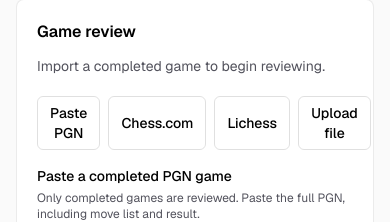
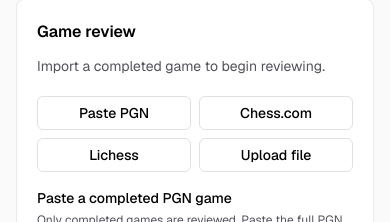
Before and after one commit to Ibem-ux/learn-review-chess, a Next.js app: page / in a window 390 px wide. Shown: the part 787-1009 px from the top of the page. Built offline with nearby package versions, Linux system fonts and the light colour scheme.

Commit message:
fix loading text contrast and responsive import tab layout

```diff
--- a/src/features/chess/ReviewWorkspace.tsx
+++ b/src/features/chess/ReviewWorkspace.tsx
@@ -201,7 +201,7 @@
         )}
 
         <div
-          className="mt-5 flex w-full gap-2"
+          className="mt-5 grid w-full grid-cols-2 gap-2 sm:grid-cols-4"
           role="group"
           aria-label="Import method"
         >
@@ -209,7 +209,7 @@
             type="button"
             aria-pressed={importMethod === "paste"}
             onClick={() => handleMethodChange("paste")}
-            className="flex-1 rounded-md border border-black/[.12] px-3 py-1.5 text-sm font-medium text-black transition-colors hover:bg-black/[.04] disabled:cursor-not-allowed disabled:opacity-50 dark:border-white/[.2] dark:text-zinc-50 dark:hover:bg-white/[.08]"
+            className="flex-1 whitespace-nowrap rounded-md border border-black/[.12] px-3 py-1.5 text-sm font-medium text-black transition-colors hover:bg-black/[.04] disabled:cursor-not-allowed disabled:opacity-50 dark:border-white/[.2] dark:text-zinc-50 dark:hover:bg-white/[.08]"
           >
             Paste PGN
           </button>
@@ -217,7 +217,7 @@
             type="button"
             aria-pressed={importMethod === "chesscom"}
             onClick={() => handleMethodChange("chesscom")}
-            className="flex-1 rounded-md border border-black/[.12] px-3 py-1.5 text-sm font-medium text-black transition-colors hover:bg-black/[.04] disabled:cursor-not-allowed disabled:opacity-50 dark:border-white/[.2] dark:text-zinc-50 dark:hover:bg-white/[.08]"
+            className="flex-1 whitespace-nowrap rounded-md border border-black/[.12] px-3 py-1.5 text-sm font-medium text-black transition-colors hover:bg-black/[.04] disabled:cursor-not-allowed disabled:opacity-50 dark:border-white/[.2] dark:text-zinc-50 dark:hover:bg-white/[.08]"
           >
             Chess.com
           </button>
@@ -225,7 +225,7 @@
             type="button"
             aria-pressed={importMethod === "lichess"}
             onClick={() => handleMethodChange("lichess")}
-            className="flex-1 rounded-md border border-black/[.12] px-3 py-1.5 text-sm font-medium text-black transition-colors hover:bg-black/[.04] disabled:cursor-not-allowed disabled:opacity-50 dark:border-white/[.2] dark:text-zinc-50 dark:hover:bg-white/[.08]"
+            className="flex-1 whitespace-nowrap rounded-md border border-black/[.12] px-3 py-1.5 text-sm font-medium text-black transition-colors hover:bg-black/[.04] disabled:cursor-not-allowed disabled:opacity-50 dark:border-white/[.2] dark:text-zinc-50 dark:hover:bg-white/[.08]"
           >
             Lichess
           </button>
@@ -233,7 +233,7 @@
             type="button"
             aria-pressed={importMethod === "file"}
             onClick={() => handleMethodChange("file")}
-            className="flex-1 rounded-md border border-black/[.12] px-3 py-1.5 text-sm font-medium text-black transition-colors hover:bg-black/[.04] disabled:cursor-not-allowed disabled:opacity-50 dark:border-white/[.2] dark:text-zinc-50 dark:hover:bg-white/[.08]"
+            className="flex-1 whitespace-nowrap rounded-md border border-black/[.12] px-3 py-1.5 text-sm font-medium text-black transition-colors hover:bg-black/[.04] disabled:cursor-not-allowed disabled:opacity-50 dark:border-white/[.2] dark:text-zinc-50 dark:hover:bg-white/[.08]"
           >
             Upload file
           </button>
--- a/src/features/game-import/ChesscomGamePicker.tsx
+++ b/src/features/game-import/ChesscomGamePicker.tsx
@@ -419,7 +419,7 @@
         </div>
       )}
 
-      <div role="status" aria-live="polite" className="text-sm font-medium text-black dark:text-zinc-50">
+      <div role="status" aria-live="polite" className="text-sm font-medium text-zinc-600 dark:text-zinc-400">
         {status === "loading-archives" && "Loading available months..."}
         {status === "loading-games" && "Loading recent games..."}
         {status === "success" && (
```
Also changed, not shown: 2 other files (tests, documents, lock files or other folders).
